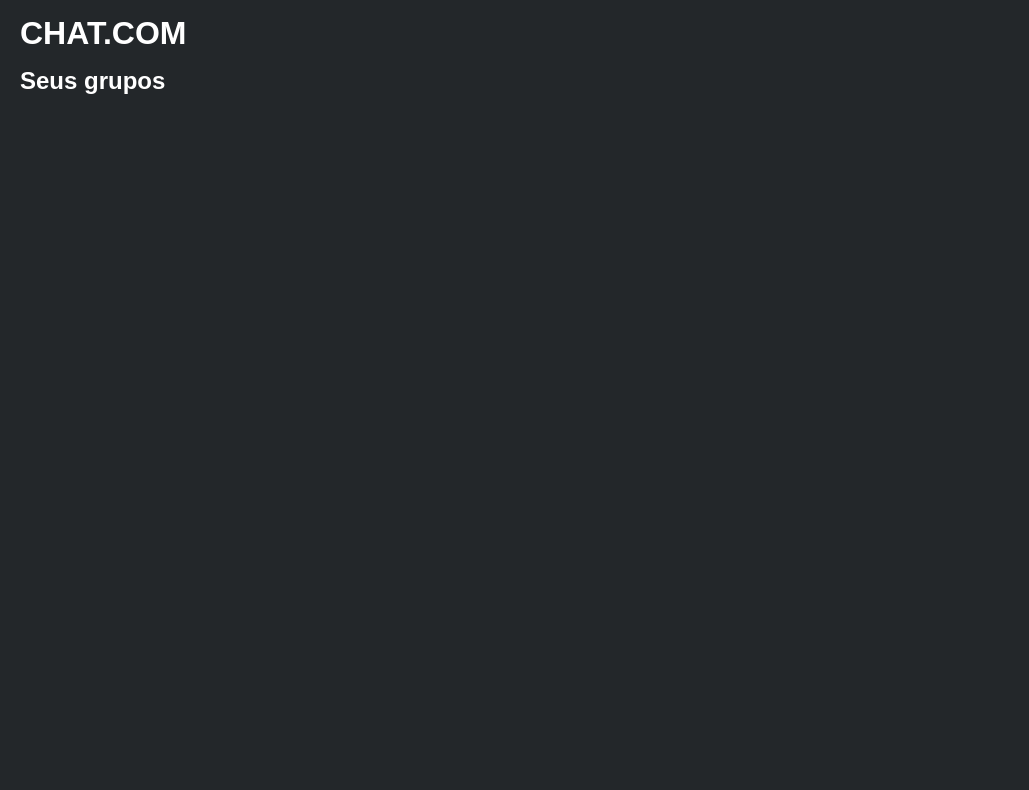
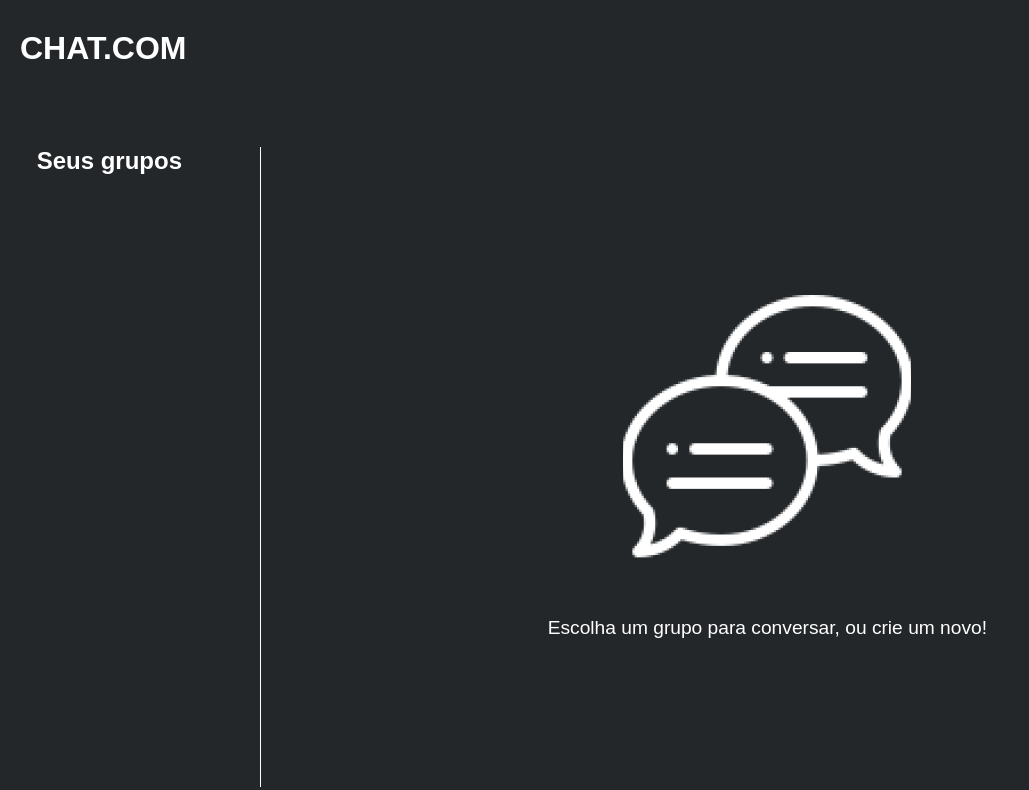
Before and after one commit to SilvioGQ/DS2-projeto-02, a website: page src/view/listagem.ejs in a window 1280 px wide. Shown: the whole page, without its empty margins (0-1029 px from the left). Drawn offline with nearby package versions, Linux system fonts and the light colour scheme; files that its build step writes are made by us from their sources.

Commit message:
olha o grid vitao

```diff
--- /dev/null
+++ b/public/css/listagem.css
@@ -0,0 +1,34 @@
+#containerGrid {
+    display: grid;
+    grid-template-areas:
+                         "group       chat       chat      "
+                         "group       chat       chat      "
+    ;
+    padding-left: 1vw;
+    padding-right: 1vw;
+    padding-bottom: 3vh;
+    grid-template-columns: 1fr 4fr;
+    grid-column-gap: 0.5vw;
+}
+
+#gridChat {
+    grid-area: chat;
+    display: flex;
+    flex-direction: column;
+    justify-content: center;
+    align-items: center;
+    padding-left: 1vw;
+    padding-right: 1vw;
+    margin-top: 5vh;
+    height: 80vh;
+}
+#gridGroup {
+    grid-area: group;
+    border-right: 1px solid white;
+    display: flex;
+    flex-direction: column;
+    padding-left: 1vw;
+    padding-right: 1vw;
+    margin-top: 5vh;
+    height: 80vh;
+}
--- a/public/css/main.css
+++ b/public/css/main.css
@@ -47,10 +47,14 @@ body {
     color: white;
   }
   #imageGroup {
-    width: 100px;
-    height: 100px;
+    width: 80px;
+    height: 80px;
     background-position: center;
     background-size: cover;
     transition: all ease 0.2s;
-    border-radius: 75px;
+    border-radius: 45px;
+    @media(max-width: 1400px){
+      width: 60px;
+      height: 60px;
+    }
 }
--- a/src/view/includes/navbar.ejs
+++ b/src/view/includes/navbar.ejs
@@ -1,5 +1,5 @@
 <header>
     <div>
-        <h1 style="margin-left: 10px; color:white">CHAT.COM</h1>
+        <h1 style="margin-left: 10px; color:white;padding-top: 15px; padding-bottom: 25px;">CHAT.COM</h1>
     </div>
 </header>
--- a/src/view/listagem.ejs
+++ b/src/view/listagem.ejs
@@ -2,23 +2,32 @@
 <html lang="en">
 
 <%- include('includes/head') %>
+  <link rel="stylesheet" href="/css/listagem.css">
 
   <body>
 
     <%- include('includes/navbar') %>
-
-    <h2 style="margin-left: 20px;">Seus grupos</h2>
+      <main id="containerGrid">
+        <div id="gridGroup">
+          <h2 style="margin-left: 5%;">Seus grupos</h2>
           <div>
             <% if (grupos) { %>
-      <% grupos.map(item => { %>
-        <div style="margin-top: 30px;">
-        <div style="margin-left: 20px; background-image: url('<%- item.imagem %>');" class="imageGroup-<% item.id %>" id="imageGroup" >
-        <p  style="margin-left: 120px; position: absolute; align-self: center;""><%= item.nome %></p>
+              <% grupos.map(item=> { %>
+                <div style="margin-top: 30px; cursor: pointer;">
+                  <div style="margin-left: 5%; background-image: url('<%- item.imagem %>');"
+                    class="imageGroup-<% item.id %>" id="imageGroup">
+                    <p style="margin-left: 100px; margin-top: 30px; position: absolute; align-self: center;""><%= item.nome %></p>
+                  </div>
               </div>
             <% }); %>
             <% } %>
           </div>
-
+        </div>
+        <div id="gridChat">
+            <img src="../images/bigChat.png" style="height: 292px; width: 288px;">
+            <p style="margin-top: 30px; font-size: 1.2rem;">Escolha um grupo para conversar, ou crie um novo!</p>
+        </div>
+      </main>
   </body>
 
 </html>
```
Also changed, not shown: src/images/bigChat.png (added). Lines whose indentation alone changed are shown as unchanged.
